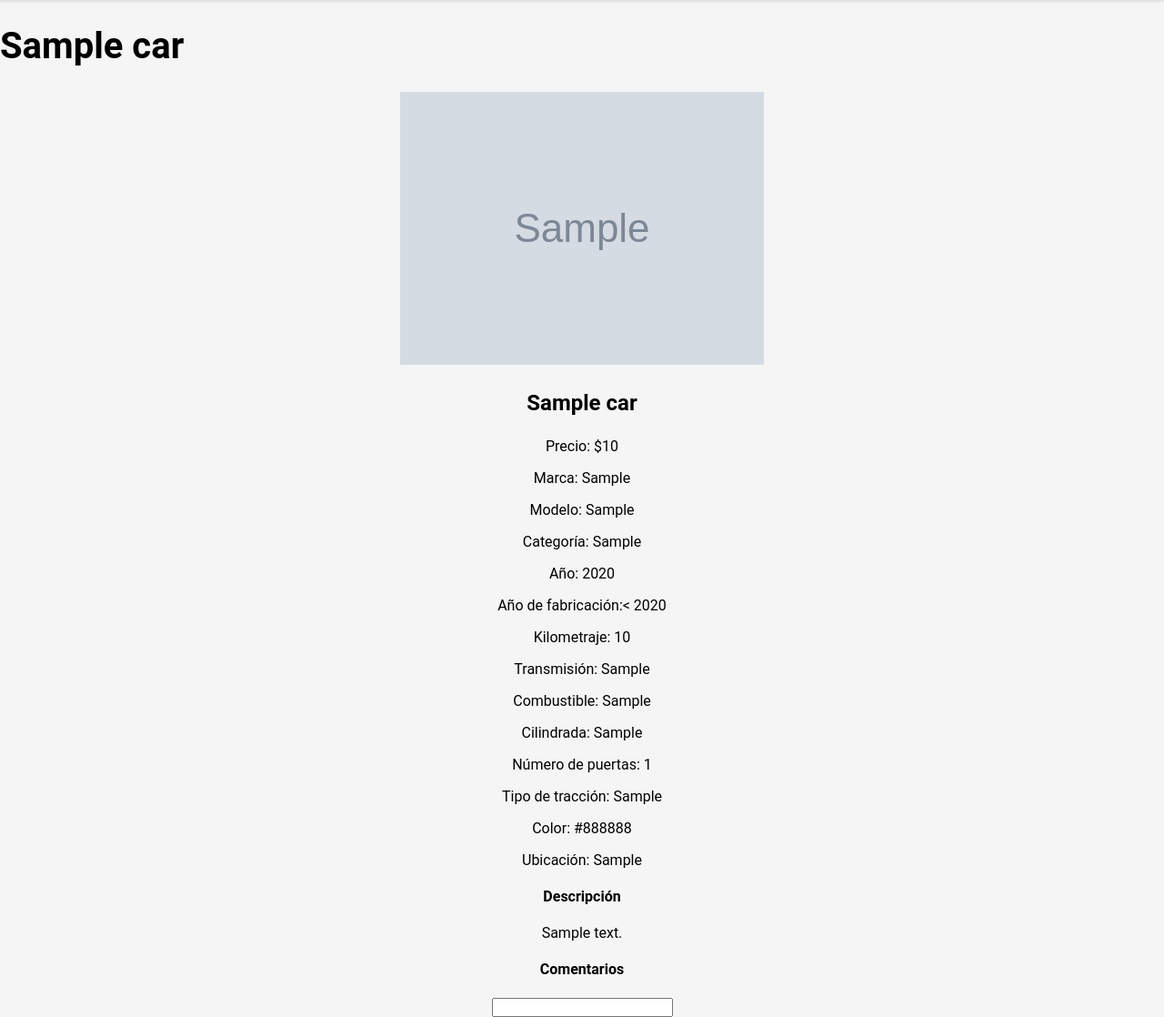
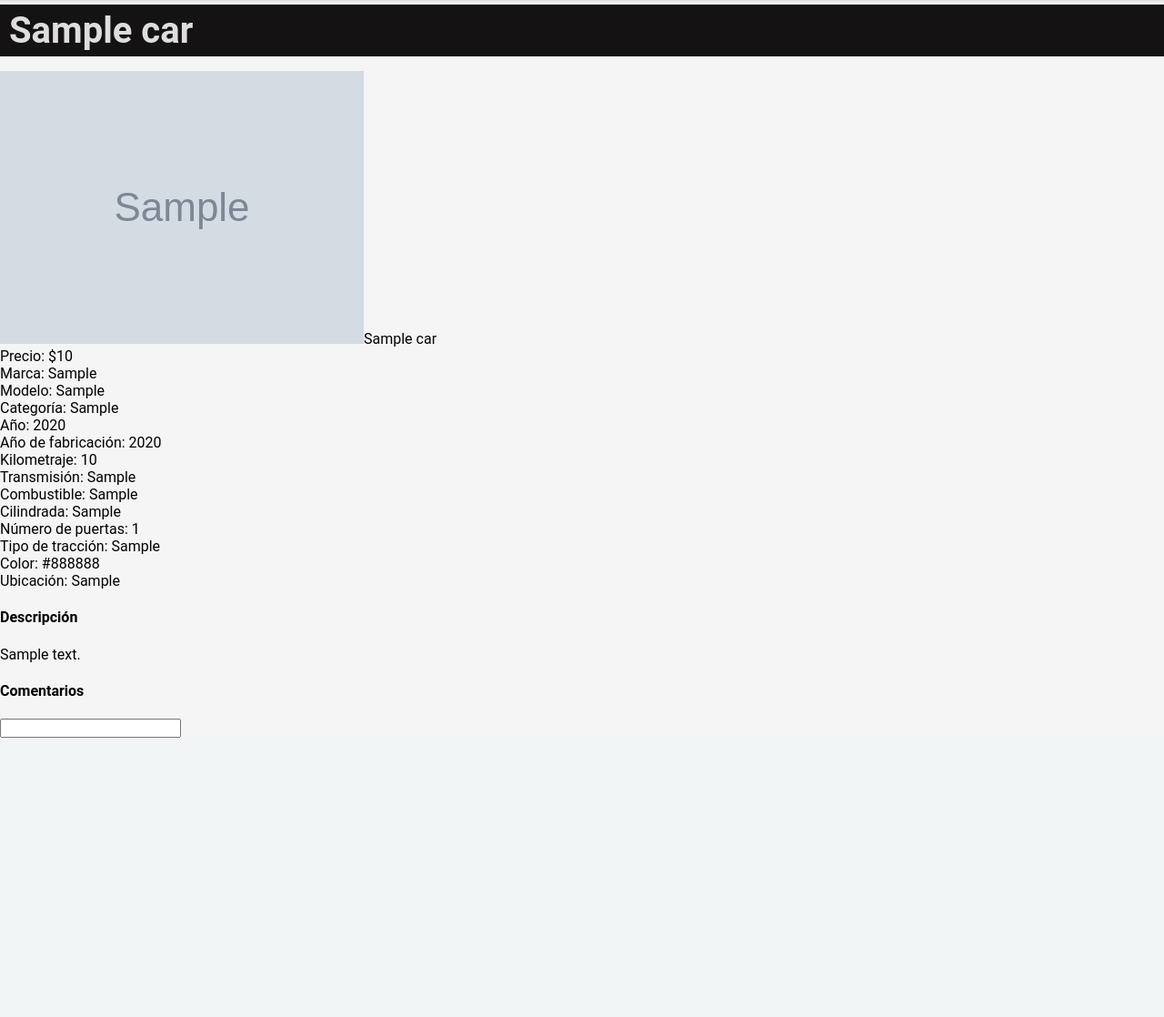
Before and after one commit to leonardocandio/AutoLux, a Flask app: template app/blueprints/shop/templates/review_car.html in a window 1280 px wide. Shown: the part 100-1218 px from the top of the page at 91% size. After the commit the page ends 911 px from the top, so only its background shows below. Run offline with Flask 2, Linux system fonts and the light colour scheme; the template is opened without the code that fills it: values that come from a table or form of the project are taken from there, others are empty; tables that the repository leaves empty hold one stand-in row (values such as "Sample post"); grey boxes marked "Sample" are stand-in pictures.

Commit message:
style(frontend): se estilizó la página de autos

```diff
--- /dev/null
+++ b/app/blueprints/shop/static/stylereview.css
@@ -0,0 +1,5 @@
+h1{
+    margin: 5px;
+    padding: 5px;
+    border: 5px;
+}
--- a/app/blueprints/shop/templates/review_car.html
+++ b/app/blueprints/shop/templates/review_car.html
@@ -1,33 +1,46 @@
 {% extends "base.html"%}
 
 {% block body %}
+<head>
+    <meta charset="UTF-8">
+    <meta http-equiv="X-UA-Compatible" content="IE=edge">
+    <meta name="viewport" content="width=device-width, initial-scale=1.0">
+    <link rel="stylesheet" href="../static/stylereview.css">
+</head>
 
-<div class="text-center mb-5">
-    <h1>{{ car.name }}</h1>
+<div id="fragment">
+    <div class="text-center mb-5">
+        <h1>{{ car.name }}</h1>
+    </div>
 </div>
+
+
+
 
 <div class="container">
     <div class="row mb-5">
-        <div class="col-md-6 col-ms-12 animate__animated animate__fadeInLeft">
-            <img class="w-100" src="{{ car.image_url }}">
+        <div id = "image" class="col-md-6 col-ms-12 animate__animated animate__fadeInLeft">
+            <p><img class="w-100" src="{{ car.image_url }}">{{ car.name }}<br>
+                Precio: ${{ car.price }}<br>
+                Marca: {{ car.brand }}<br>
+                Modelo: {{ car.model }}<br>
+                Categoría: {{ car.category }}<br>
+                Año: {{ car.year }}<br>
+                Año de fabricación: {{ car.year_production }}<br>
+                Kilometraje: {{ car.mileage }}<br>
+                Transmisión: {{ car.transmission }}<br>
+                Combustible: {{ car.fuel }}<br>
+                Cilindrada: {{ car.engine_displacement }}<br>
+                Número de puertas: {{ car.doors }}<br>
+                Tipo de tracción: {{ car.drivetrain }}<br>
+                Color: {{ car.color }}<br>
+                Ubicación: {{ car.location }}<br>
+
+            </p>
         </div>
 
-        <div class="card col-md-6 col-ms-12">
-            <h3 class="p-3">{{ car.name }}</h3>
-            <p>Precio: ${{ car.price }}</p>
-            <p>Marca: {{ car.brand }}</p>
-            <p>Modelo: {{ car.model }}</p>
-            <p>Categoría: {{ car.category }}</p>
-            <p>Año: {{ car.year }}</p>
-            <p>Año de fabricación:< {{ car.year_production }}</p>
-            <p>Kilometraje: {{ car.mileage }}</p>
-            <p>Transmisión: {{ car.transmission }}</p>
-            <p>Combustible: {{ car.fuel }}</p>
-            <p>Cilindrada: {{ car.engine_displacement }}</p>
-            <p>Número de puertas: {{ car.doors }}</p>
-            <p>Tipo de tracción: {{ car.drivetrain }}</p>
-            <p>Color: {{ car.color }}</p>
-            <p>Ubicación: {{ car.location }}</p>
+        <div id = "inforcar" class="card col-md-6 col-ms-12">
+
 
         </div>
     </div>
--- a/app/static/styles.css
+++ b/app/static/styles.css
@@ -24,10 +24,18 @@ body {
 }
 
 h1 {
-    color: #000;
+    color: rgb(221, 221, 221);
     font-size: 2.5em;
     font-weight: bold;
+    border: 5px;
+    padding: 15px;
 }
+
+#fragment{
+    background-color: rgb(20, 18, 18);
+}
+
+
 
 h2 {
     color: #000;
@@ -283,8 +291,24 @@ nav .grid-item {
 
 .container {
     width: 100%;
+}
+
+/* #image{
+    text-align: left;
+    padding: 30px;
+    width: 800px;
+}
+
+h3{
+    text-align:right;
+    padding: 100px;
+    vertical-align: middle;
+    width: 400px;
+}
+
+#infocar{
     text-align: center;
-}
+} */
 
 .main-link {
     text-shadow: 0px 0px 3px rgba(117, 117, 117, 0.12);
```
